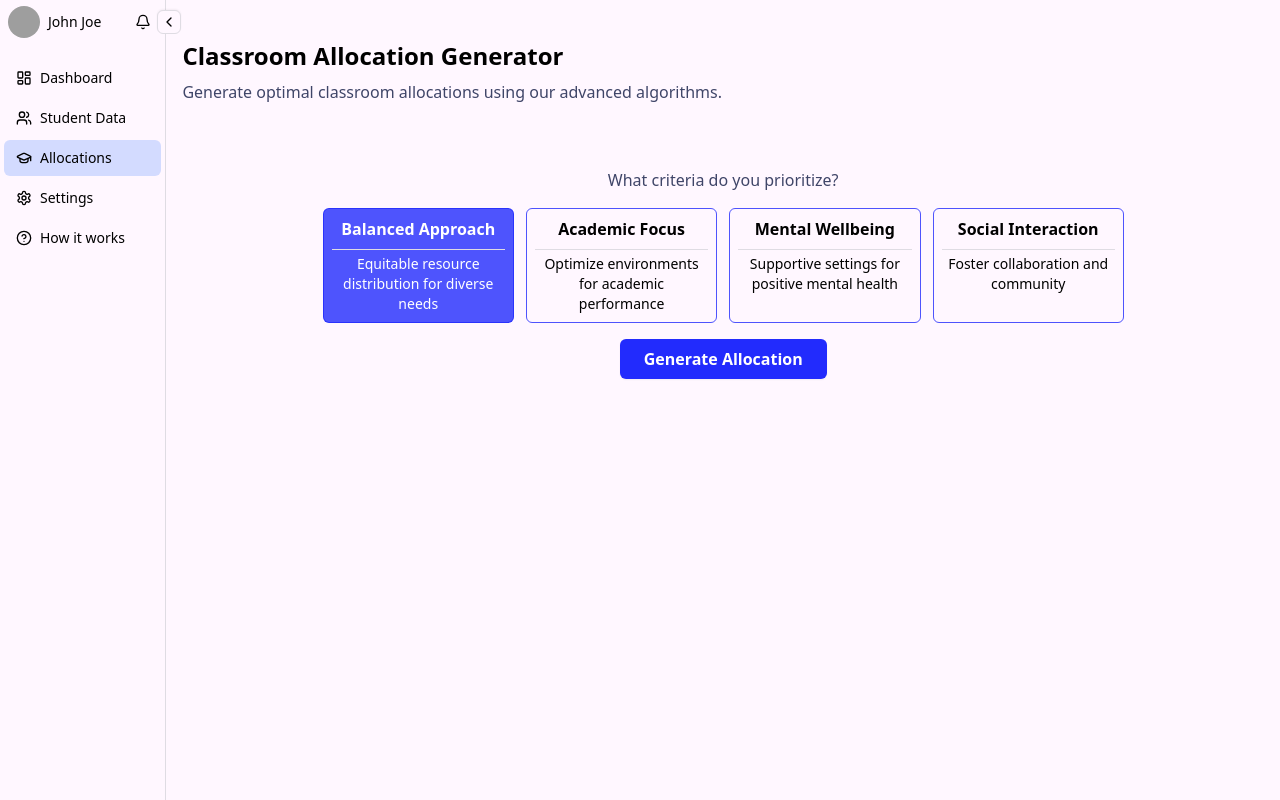
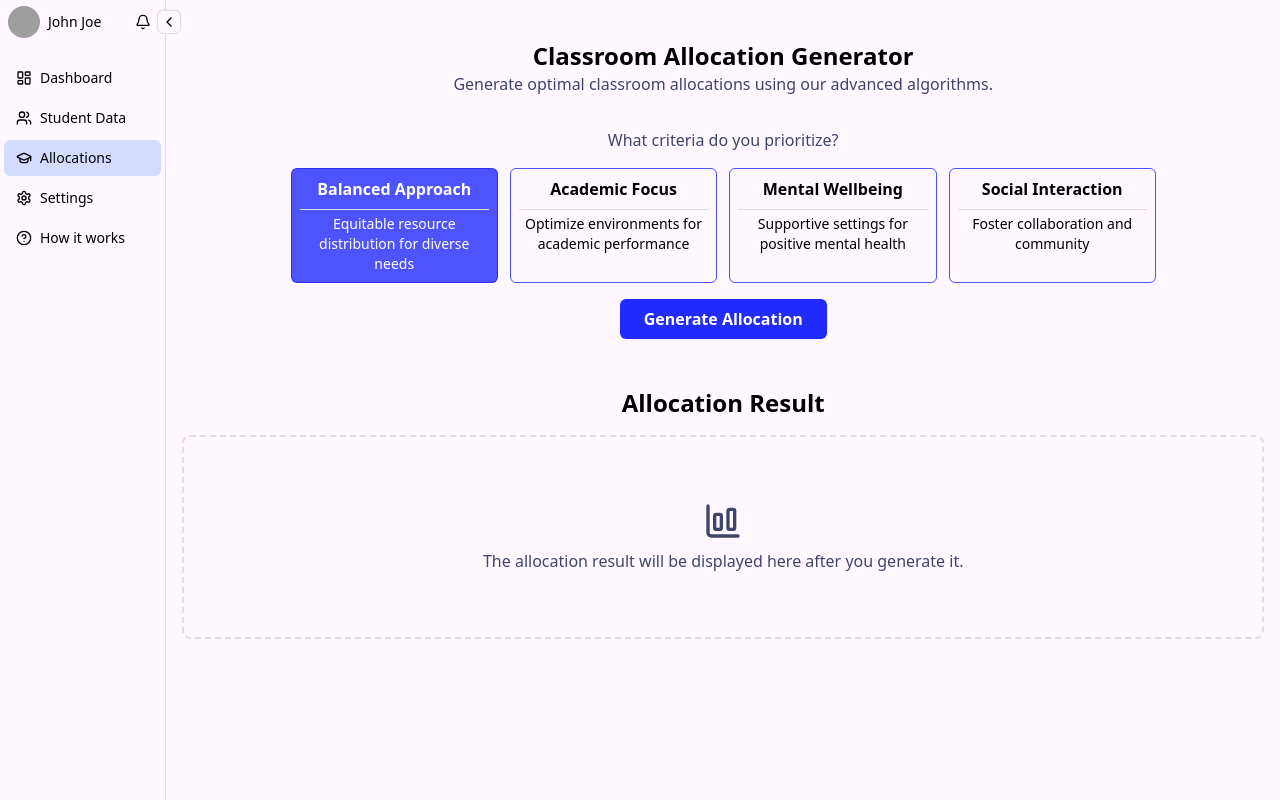
Before and after one commit to thanhhoa214/classforge, a Next.js app in the folder frontend/: page /allocations in a window 1280 px wide. Built offline with nearby package versions, Linux system fonts and the light colour scheme; grey boxes are pictures that could not be loaded; what neo4j-driver-lite would draw is missing.

Commit message:
feat: add AI chat input

```diff
--- a/frontend/app/(dashboard)/allocations/components/preview-panel.tsx
+++ b/frontend/app/(dashboard)/allocations/components/preview-panel.tsx
@@ -76,7 +76,7 @@ export default function PreviewPanel({ result }: { result: AllocationResult }) {
   );
 
   return (
-    <main className="flex *:w-1/2 gap-6 p-6">
+    <div className="flex *:w-1/2 gap-4 p-6">
       <Card>
         <CardContent>
           <h2 className="text-xl font-semibold mb-4">Class Overview</h2>
@@ -145,7 +145,7 @@ export default function PreviewPanel({ result }: { result: AllocationResult }) {
           </CardContent>
         </Card>
       )}
-    </main>
+    </div>
   );
 }
 
--- a/frontend/app/(dashboard)/allocations/page.tsx
+++ b/frontend/app/(dashboard)/allocations/page.tsx
@@ -4,23 +4,71 @@ import { useState } from "react";
 import { type AllocationResult } from "./types";
 import { AlgorithmForm } from "./components/algorithm-form";
 import PreviewPanel from "./components/preview-panel";
+import { Bot, ChartColumnBig, LucideMessageCircleQuestion } from "lucide-react";
+import { Button } from "@/components/ui/button";
+import { Input } from "@/components/ui/input";
+import { cn } from "@/lib/utils";
 
 export default function AllocationsPage() {
   const [result, setResult] = useState<AllocationResult | null>(null);
+  const [showTips, setShowTips] = useState(false);
 
   return (
     <div>
-      <div className="mb-8">
+      <div className="mb-8 text-center">
         <h1 className="text-2xl font-bold">Classroom Allocation Generator</h1>
-        <p className="text-muted-foreground mt-2">
+        <p className="text-muted-foreground">
           Generate optimal classroom allocations using our advanced algorithms.
         </p>
       </div>
 
-      <div className="w-4/5 max-w-5xl p-8 mx-auto">
+      <div className="w-4/5 max-w-5xl mx-auto mb-12">
         <AlgorithmForm onResult={setResult} />
       </div>
-      {result && <PreviewPanel result={result} />}
+      <div>
+        <h2 className="text-2xl font-bold mb-1 text-center">
+          Allocation Result
+        </h2>
+        {result ? (
+          <>
+            <p className="text-muted-foreground text-center text-sm">
+              Here is the allocation result based on your selected criteria. You
+              can freely update it or ask our AI to explain reasons behind the
+              allocation.
+            </p>
+            <form className="flex items-center gap-2 max-w-xl mx-auto mt-4">
+              <Bot size={32} />
+              <Input placeholder="Ask me anything about the allocation..." />
+              <Button>Send</Button>
+            </form>
+
+            <p className="text-sm text-muted-foreground text-center">
+              <Button variant={"link"} onClick={() => setShowTips(!showTips)}>
+                Want to see some tips? <LucideMessageCircleQuestion />
+              </Button>
+            </p>
+            <ul
+              className={cn(
+                "list-decimal list-inside text-sm text-muted-foreground max-w-xl mx-auto",
+                showTips ? "block" : "hidden"
+              )}
+            >
+              <li>Ask normal question to regard to the results</li>
+              <li>Ask to re-allocate student (keyword: swap, reallocate)</li>
+              <li>
+                Ask to give suggestion to to specific student (&apos;give
+                suggestion to student 32394&apos;)
+              </li>
+            </ul>
+            <PreviewPanel result={result} />
+          </>
+        ) : (
+          <p className="text-muted-foreground text-center mt-4 p-16 border-2 border-dashed rounded-lg">
+            <ChartColumnBig size={40} className="mx-auto mb-2" />
+            The allocation result will be displayed here after you generate it.
+          </p>
+        )}
+      </div>
     </div>
   );
 }
```
